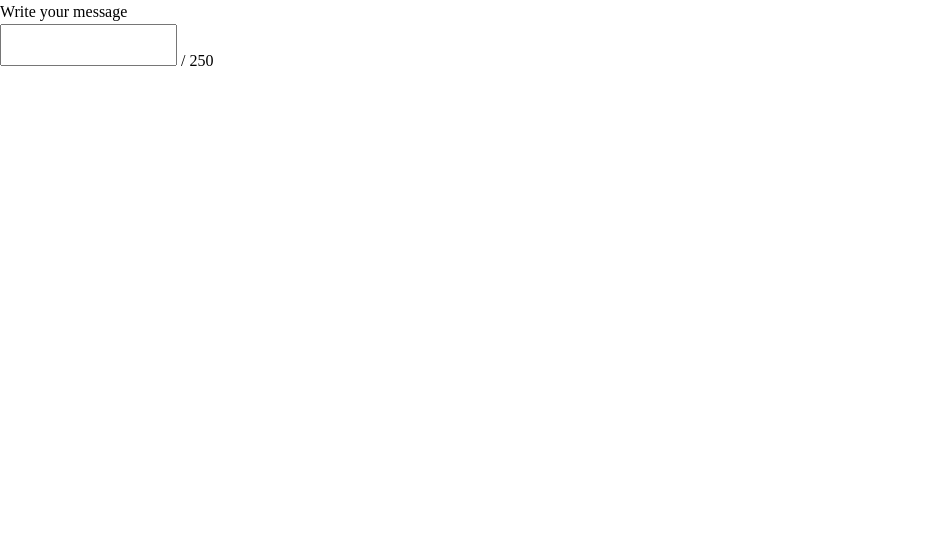
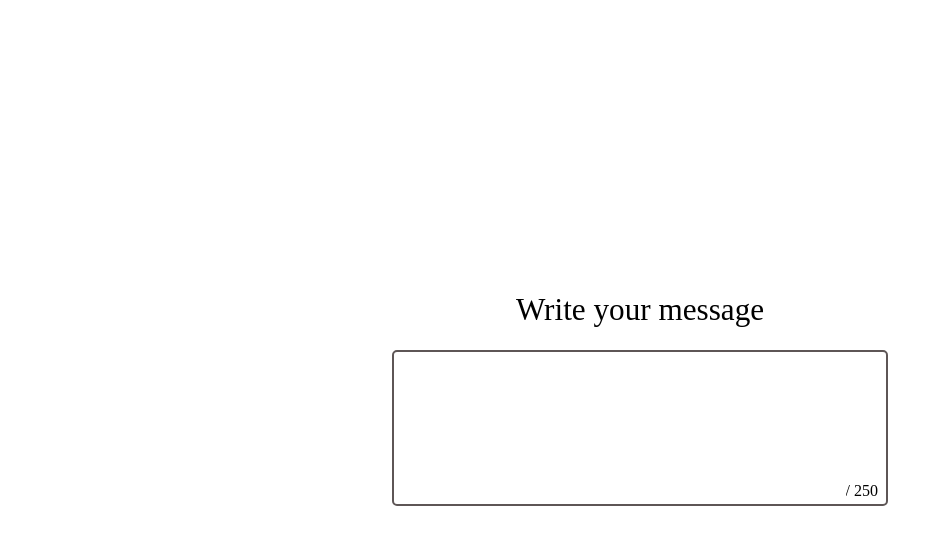
Before and after one commit to Ugboaja-Uchechi/roadmap-js-projects, a plain HTML site: page restrictedTextarea/index.html in a window 1280 px wide. Shown: the whole page, without its empty margins (0-951 px from the left). Drawn offline with Linux system fonts and the light colour scheme.

Commit message:
Add styling

```diff
--- a/restrictedTextarea/index.html
+++ b/restrictedTextarea/index.html
@@ -1,21 +1,26 @@
 <!DOCTYPE html>
 <html lang="en">
+
 <head>
   <meta charset="UTF-8">
   <meta name="viewport" content="width=device-width, initial-scale=1.0">
   <title>Restricted Textarea 📝</title>
   <link rel="stylesheet" href="style.css">
 </head>
+
 <body>
   <main>
     <label for="text">
       Write your message
     </label>
     <div class="relative">
-      <textarea name="text" id="text"></textarea>
-      <span class="text-count"></span>
-      <span>/</span>
-      <span class="max-length"></span>
+      <textarea name="text" id="text" rows="5"></textarea>
+      <div class="absolute">
+        <span class="text-count"></span>
+        <span>/</span>
+        <span class="max-length"></span>
+      </div>
+
     </div>
 
   </main>
@@ -23,4 +28,5 @@
 
   <script src="script.js"></script>
 </body>
+
 </html>
--- a/restrictedTextarea/script.js
+++ b/restrictedTextarea/script.js
@@ -10,9 +10,9 @@ textArea.addEventListener('input', (e) => {
   e.preventDefault();
   if (textArea.value.length > maxLength) {
     textArea.value = textArea.value.slice(0, maxLength);
-    textArea.style.border = '1px solid red';
+    textArea.style.border = '2px solid red';
   } else {
-    textArea.style.border = '1px solid black';
+    textArea.style.border = '2px solid black';
   }
   textLimit();
 });
--- a/restrictedTextarea/style.css
+++ b/restrictedTextarea/style.css
@@ -6,7 +6,38 @@
   overflow-x: hidden;
 }
 
+main {
+  height: 100vh;
+  display: flex;
+  flex-direction: column;
+  justify-content: center;
+  align-items: center;
+}
+
+label {
+  font-size: calc(.75rem + 1.5vw);
+  margin-bottom: 1rem;
+  text-align: left;
+}
+
+.relative {
+  position: relative;
+}
+
 textarea {
   resize: none;
   outline: none;
+  width: calc(15rem + 20vw);
+  padding-block: 1rem;
+  padding-inline: .5rem;
+  border: 2px solid #5e5656;
+  border-radius: 5px;
+  height: auto;
+  font-size: 16px;
 }
+
+.absolute {
+  position: absolute;
+  right: 10px;
+  bottom: 10px;
+}
```
